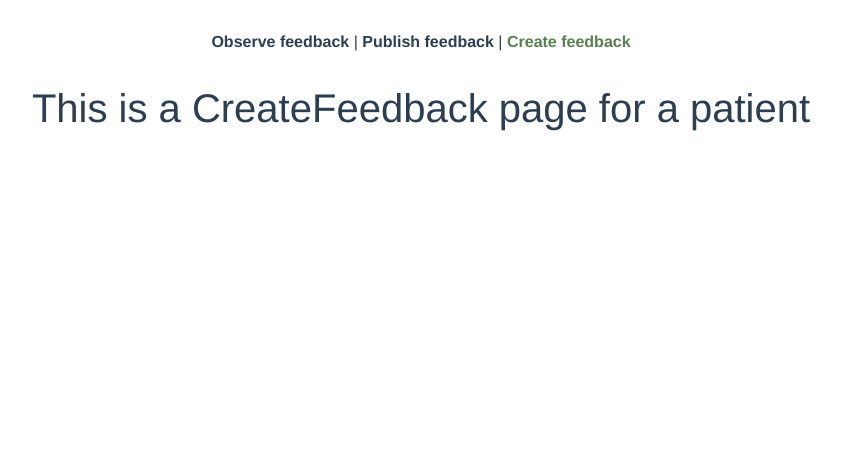
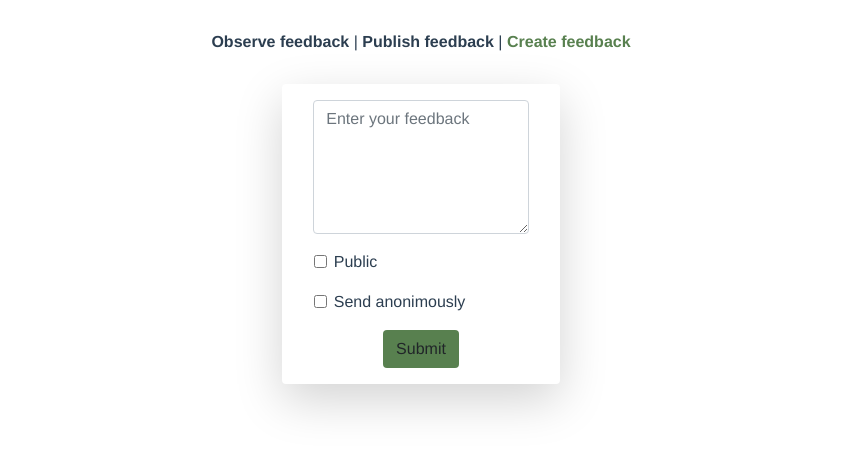
Before and after one commit to PSW-2020-ORG9/HealthcareIS, a Vue app in the folder HospitalFrontend/: page /#/create-feedback in a window 1280 px wide. Shown: the top 452 px of the page, without its empty margins (219-1060 px from the left). Built offline with nearby package versions, Linux system fonts and the light colour scheme; the HTML template or start-up script is replaced by a standard one.

Commit message:
Create form on frontend

```diff
--- a/HospitalFrontend/package.json
+++ b/HospitalFrontend/package.json
@@ -11,6 +11,7 @@
     "core-js": "^3.6.5",
     "jquery": "^3.5.1",
     "vue": "^3.0.0",
+    "vue-js-modal": "^2.0.0-rc.6",
     "vue-router": "^4.0.0-0"
   },
   "devDependencies": {
@@ -43,7 +44,10 @@
     "parserOptions": {
       "parser": "babel-eslint"
     },
-    "rules": {}
+    "rules": {
+			"no-console": "off",
+  		"no-unused-vars": "off"
+		}
   },
   "browserslist": [
     "> 1%",
--- a/HospitalFrontend/src/main.js
+++ b/HospitalFrontend/src/main.js
@@ -6,4 +6,5 @@ import { createApp } from 'vue'
 import App from './App.vue'
 import router from './router'
 
+
 createApp(App).use(router).mount('#app')
--- a/HospitalFrontend/src/views/CreateFeedback.vue
+++ b/HospitalFrontend/src/views/CreateFeedback.vue
@@ -1,13 +1,43 @@
 <template>
-  <h1>This is a CreateFeedback page for a patient</h1>
+
+  <div class="container">
+    <div class="col-sm-3 mx-auto shadow-lg p-3 mb-5 bg-white rounded feedback">
+      <div class="col-sm d-flex justify-content-start">
+        <div class="form-group d-flex justify-content-start">
+          <textarea class="form-control" rows=5 type="text" placeholder="Enter your feedback"></textarea>
+        </div>
+      </div>
+      <div class="col-sm offset-md-1 d-flex justify-content-start">
+        <div class="form-group">
+          <input type="checkbox" class="form-check-input" id="public-feedback">
+          <label class="form-check-label" for="public-feedback">Public</label>
+        </div>
+      </div>
+      <div class="col-sm offset-md-1 d-flex justify-content-start">
+        <div class="form-group">
+          <input type="checkbox" class="form-check-input" id="anon-feedback">
+          <label class="form-check-label" for="anon-feedback">Send anonimously</label>
+        </div>
+      </div>
+      <button type="submit" class="btn submit-btn">Submit</button>
+    </div>
+  </div>
+
 </template>
 
 <script>
-export default {
-  name:'CreateFeedback'
-}
+  export default {
+    name: 'CreateFeedback',
+    methods: {
+
+    }
+  }
 </script>
 
 <style>
+.col-md-1-5 { width: 5,5%; }
+.submit-btn {
+  background-color: #58804f;
+}
 
 </style>
```
